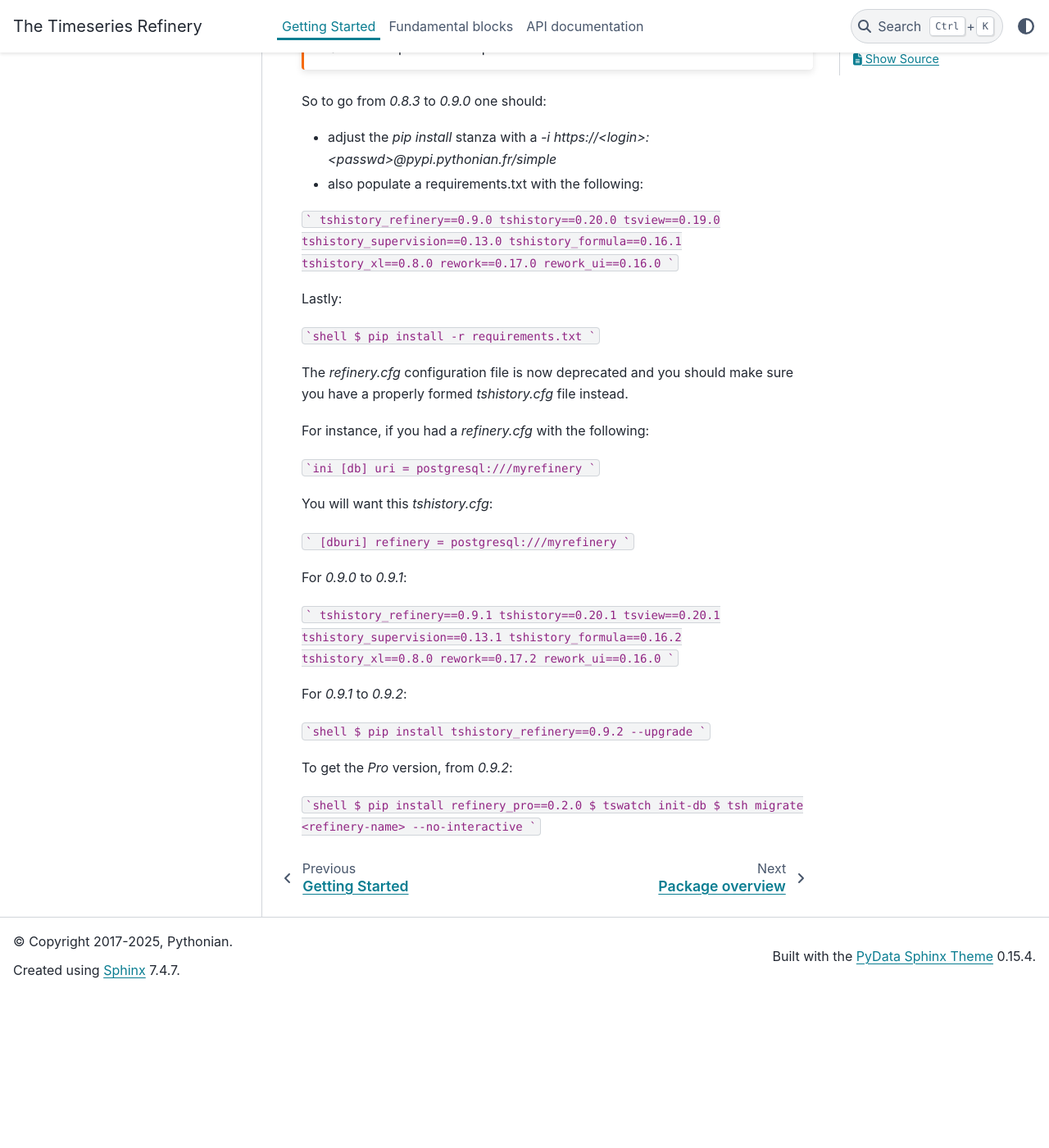
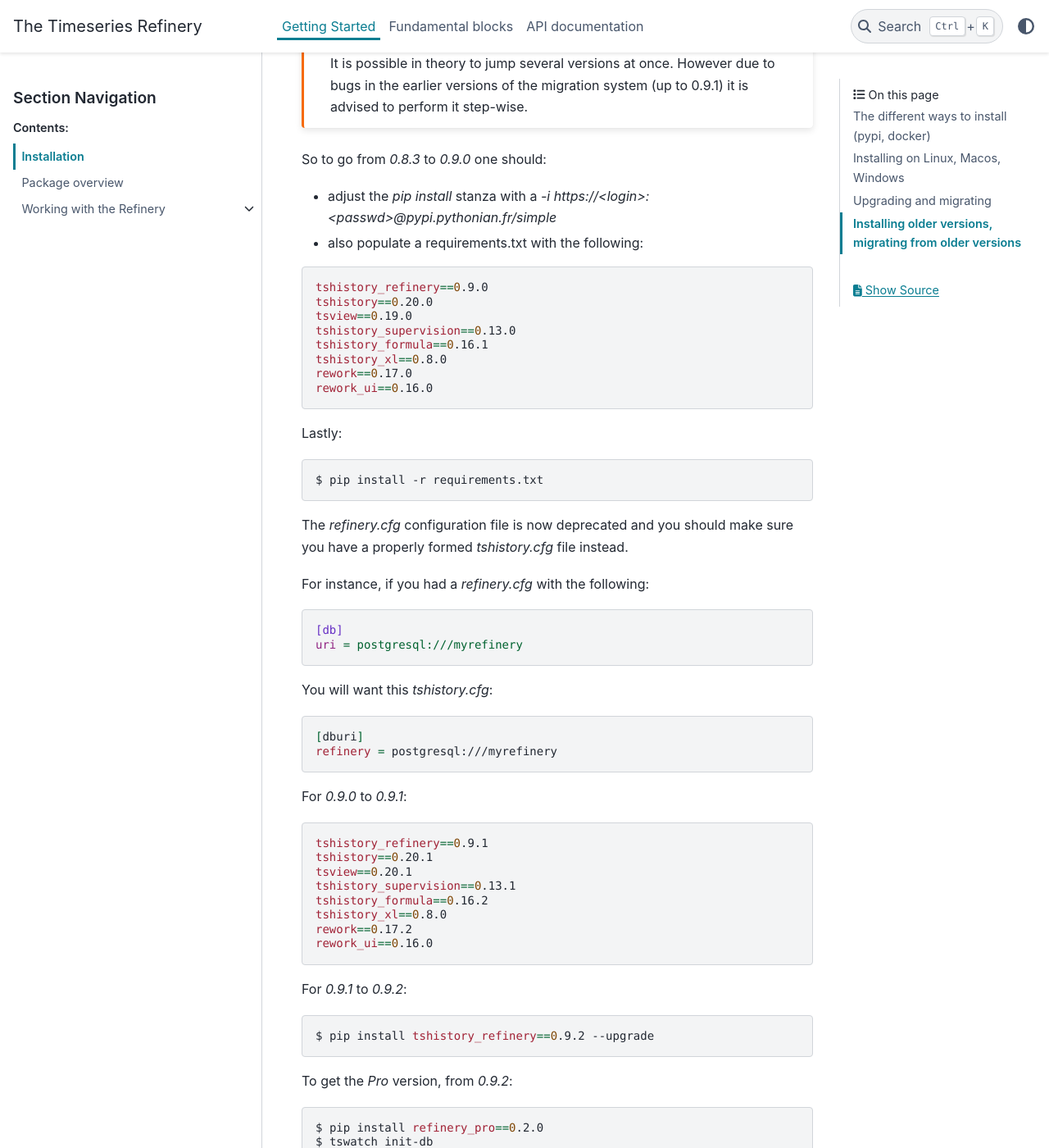
Before and after one commit to pythonianfr/tshistory_refinery, a Sphinx documentation site: the page built from docs/getting_started/installation.rst, in a window 1280 px wide and 1400 px high, scrolled down 3810 px. Shown: the whole window at 82% size. Built offline with Sphinx 7.4.7 and the PyData theme 0.15.4, drawn with Linux system fonts in a browser that asks for light colours; before the commit the page ends 5022 px from its top, so only the background shows below that; some of the changed text lies outside the part shown.

Commit message:
doc: fix the chapter on older versions and migrations

````diff
--- a/docs/getting_started/installation.rst
+++ b/docs/getting_started/installation.rst
@@ -171,18 +171,18 @@ february 2025), this will fail unless:
 You probably want to create a `requirements.txt` file and put this
 inside:
 
-```
-numpy==1.26.4
-werkzeug==2.3.8
-tshistory_refinery==0.8.3
-tshistory==0.19.4
-```
+.. code:: bash
+
+   numpy==1.26.4
+   werkzeug==2.3.8
+   tshistory_refinery==0.8.3
+   tshistory==0.19.4
 
 You then need to do:
 
-```shell
-$ pip install -r requirements.txt
-```
+.. code:: bash
+
+   $ pip install -r requirements.txt
 
 Let's assume you want to upgrade from this to newer versions. We will
 describe the steps to go from 0.8.3 to 0.9.0, then 0.9.1, then 0.9.2,
@@ -201,63 +201,69 @@ So to go from `0.8.3` to `0.9.0` one should:
 
 * also populate a requirements.txt with the following:
 
-```
-tshistory_refinery==0.9.0
-tshistory==0.20.0
-tsview==0.19.0
-tshistory_supervision==0.13.0
-tshistory_formula==0.16.1
-tshistory_xl==0.8.0
-rework==0.17.0
-rework_ui==0.16.0
-```
+.. code:: bash
+
+   tshistory_refinery==0.9.0
+   tshistory==0.20.0
+   tsview==0.19.0
+   tshistory_supervision==0.13.0
+   tshistory_formula==0.16.1
+   tshistory_xl==0.8.0
+   rework==0.17.0
+   rework_ui==0.16.0
+
 
 Lastly:
 
-```shell
-$ pip install -r requirements.txt
-```
+.. code:: bash
+
+   $ pip install -r requirements.txt
+
 
 The `refinery.cfg` configuration file is now deprecated and you should
 make sure you have a properly formed `tshistory.cfg` file instead.
 
 For instance, if you had a `refinery.cfg` with the following:
 
-```ini
-[db]
-uri = postgresql:///myrefinery
-```
+.. code:: ini
+
+   [db]
+   uri = postgresql:///myrefinery
+
 
 You will want this `tshistory.cfg`:
 
-```
-[dburi]
-refinery = postgresql:///myrefinery
-```
+.. code:: bash
+
+   [dburi]
+   refinery = postgresql:///myrefinery
+
 
 For `0.9.0` to `0.9.1`:
 
-```
-tshistory_refinery==0.9.1
-tshistory==0.20.1
-tsview==0.20.1
-tshistory_supervision==0.13.1
-tshistory_formula==0.16.2
-tshistory_xl==0.8.0
-rework==0.17.2
-rework_ui==0.16.0
-```
+.. code:: bash
+
+   tshistory_refinery==0.9.1
+   tshistory==0.20.1
+   tsview==0.20.1
+   tshistory_supervision==0.13.1
+   tshistory_formula==0.16.2
+   tshistory_xl==0.8.0
+   rework==0.17.2
+   rework_ui==0.16.0
+
 
 For `0.9.1` to `0.9.2`:
 
-```shell
-$ pip install tshistory_refinery==0.9.2 --upgrade
-```
+.. code:: bash
+
+   $ pip install tshistory_refinery==0.9.2 --upgrade
+
 
 To get the `Pro` version, from `0.9.2`:
 
-```shell
-$ pip install refinery_pro==0.2.0
-$ tswatch init-db
-$ tsh migrate <refinery-name> --no-interactive
-```
+.. code:: bash
+
+   $ pip install refinery_pro==0.2.0
+   $ tswatch init-db
+   $ tsh migrate <refinery-name> --no-interactive
````
Also changed, not shown: docs/fundamental_blocks/exceladdin.rst (+9 -8 lines), docs/fundamental_blocks/formula.rst (+4 -3 lines), docs/fundamental_blocks/supervision.rst (+5 -4 lines).
